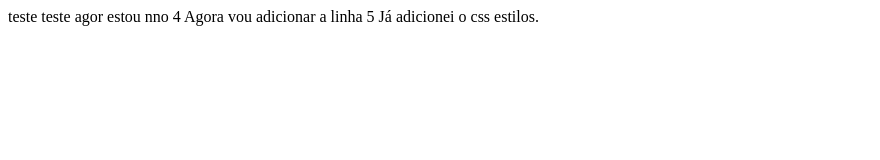
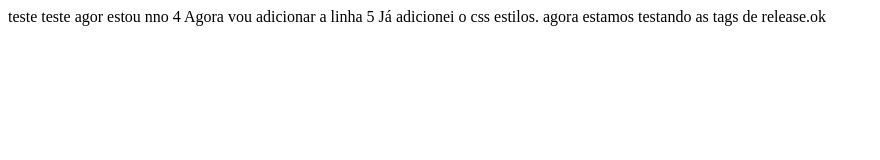
Before and after one commit to danielbortolozo/meuProjetoVersionado, a plain HTML site: page index.html in a window 1280 px wide. Shown: the whole page, without its empty margins (0-880 px from the left). Drawn offline with Linux system fonts and the light colour scheme.

Commit message:
adicionando tags

```diff
--- a/index.html
+++ b/index.html
@@ -5,5 +5,7 @@
         Agora  vou adicionar a linha 5
 
         Já adicionei o css estilos.
+
+        agora estamos testando as tags de release.ok
   </body>
 </html>
```
